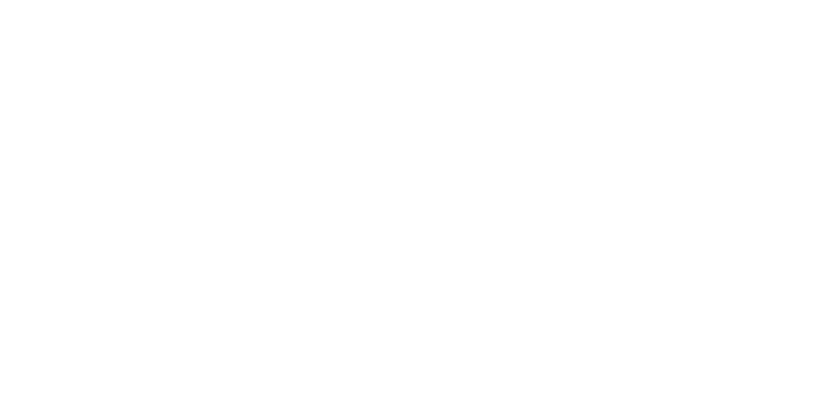
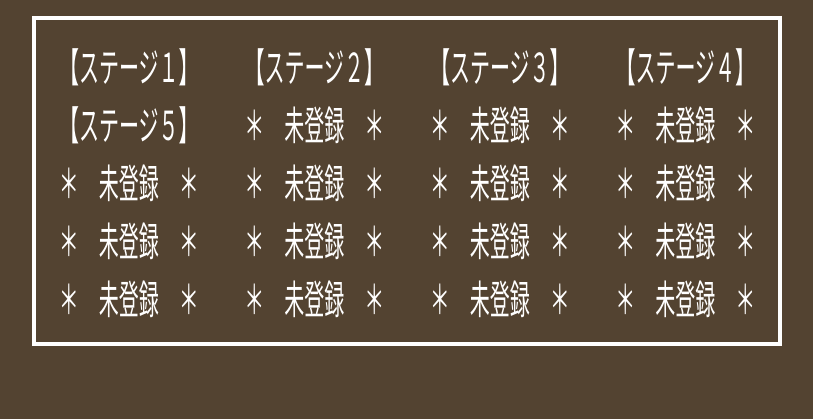
Before and after one commit to nekobato/buropon-wndows, an Electron app: page public/menu.html in a window 1280 px wide. Shown: the whole page, without its empty margins (343-1156 px from the left). Drawn offline with Linux system fonts and the light colour scheme.

Commit message:
もう寝る

```diff
--- /dev/null
+++ b/public/menu.css
@@ -0,0 +1,49 @@
+html,
+body {
+  margin: 0;
+  padding: 0;
+  background: #534331;
+}
+
+.container {
+  width: 1500px;
+  height: 400px;
+  transform: scaleX(0.5);
+}
+
+.message {
+  padding: 20px 0;
+  line-height: 1;
+  text-align: center;
+  font-size: 40px;
+  color: #fff;
+  border: 4px solid #fff;
+  border-width: 4px 8px;
+}
+
+.menu-list {
+  display: grid;
+  grid-template-columns: 25% 25% 25% 25%;
+  grid-template-rows: 20% 20% 20% 20% 20%;
+  margin-top: 16px;
+  padding: 16px 0;
+  font-size: 40px;
+  color: #fff;
+  border: 0 solid #fff;
+  border-width: 4px 8px 4px 8px;
+}
+
+.item-container {
+  display: flex;
+  justify-content: center;
+  align-items: center;
+}
+
+.menu-item {
+  cursor: pointer;
+}
+
+.menu-item:hover {
+  background: #fff;
+  color: #000;
+}
--- a/public/menu.html
+++ b/public/menu.html
@@ -4,7 +4,34 @@
     <meta charset="UTF-8" />
     <meta name="viewport" content="width=device-width, initial-scale=1.0" />
     <meta http-equiv="X-UA-Compatible" content="ie=edge" />
-    <title>Document</title>
+    <link rel="stylesheet" href="./menu.css" />
+    <script src="./menu.js" defer></script>
+    <title>Menu</title>
   </head>
-  <body></body>
+  <body>
+    <div class="container">
+      <div class="menu-list">
+        <div class="item-container"><span class="menu-item"></span></div>
+        <div class="item-container"><span class="menu-item"></span></div>
+        <div class="item-container"><span class="menu-item"></span></div>
+        <div class="item-container"><span class="menu-item"></span></div>
+        <div class="item-container"><span class="menu-item"></span></div>
+        <div class="item-container"><span class="menu-item"></span></div>
+        <div class="item-container"><span class="menu-item"></span></div>
+        <div class="item-container"><span class="menu-item"></span></div>
+        <div class="item-container"><span class="menu-item"></span></div>
+        <div class="item-container"><span class="menu-item"></span></div>
+        <div class="item-container"><span class="menu-item"></span></div>
+        <div class="item-container"><span class="menu-item"></span></div>
+        <div class="item-container"><span class="menu-item"></span></div>
+        <div class="item-container"><span class="menu-item"></span></div>
+        <div class="item-container"><span class="menu-item"></span></div>
+        <div class="item-container"><span class="menu-item"></span></div>
+        <div class="item-container"><span class="menu-item"></span></div>
+        <div class="item-container"><span class="menu-item"></span></div>
+        <div class="item-container"><span class="menu-item"></span></div>
+        <div class="item-container"><span class="menu-item"></span></div>
+      </div>
+    </div>
+  </body>
 </html>
--- /dev/null
+++ b/public/menu.js
@@ -0,0 +1,12 @@
+'use strict';
+
+const stages = require('./stages');
+
+async function main() {
+  const items = document.querySelectorAll('.menu-item');
+  items.forEach((item, i) => {
+    item.innerText = stages[i] ? stages[i].name : '＊　未登録　＊';
+  });
+}
+
+main();
--- /dev/null
+++ b/public/stages.js
@@ -0,0 +1,17 @@
+module.exports = [
+  {
+    name: '【ステージ１】',
+  },
+  {
+    name: '【ステージ２】',
+  },
+  {
+    name: '【ステージ３】',
+  },
+  {
+    name: '【ステージ４】',
+  },
+  {
+    name: '【ステージ５】',
+  },
+];
--- a/src/sizes.ts
+++ b/src/sizes.ts
@@ -28,3 +28,8 @@ export const barSize = {
 };
 
 export const taskBarHeight = 22;
+
+export const blockGrid = {
+  row: 13,
+  col: 14,
+};
```
Also changed, not shown: data/block-types.ts (deleted, +0 -8 lines), public/data/block-types.ts (added, +9 -0 lines), src/main.ts (+4 -3 lines), src/windows.ts (+3 -4 lines), public/data/stages/stage1.json (renamed from data/stages/stage1.json).
